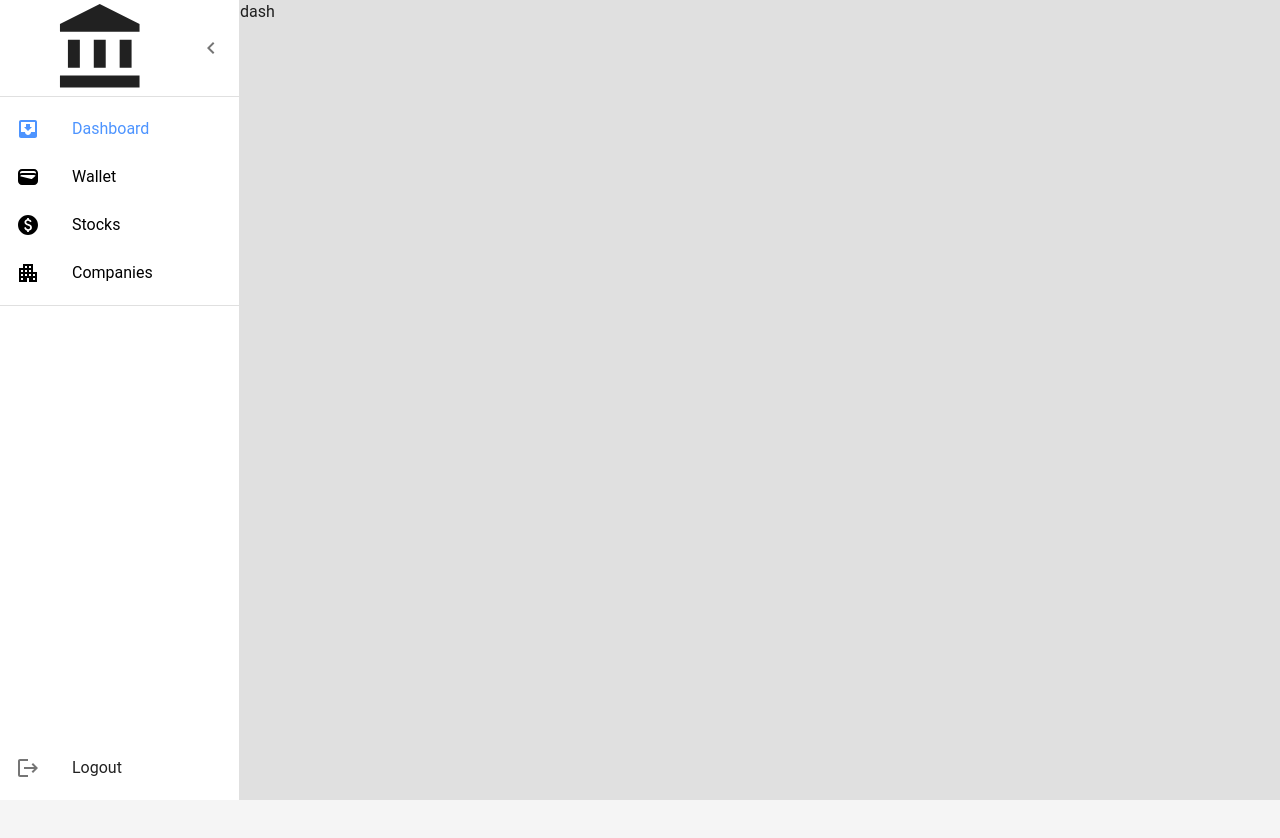
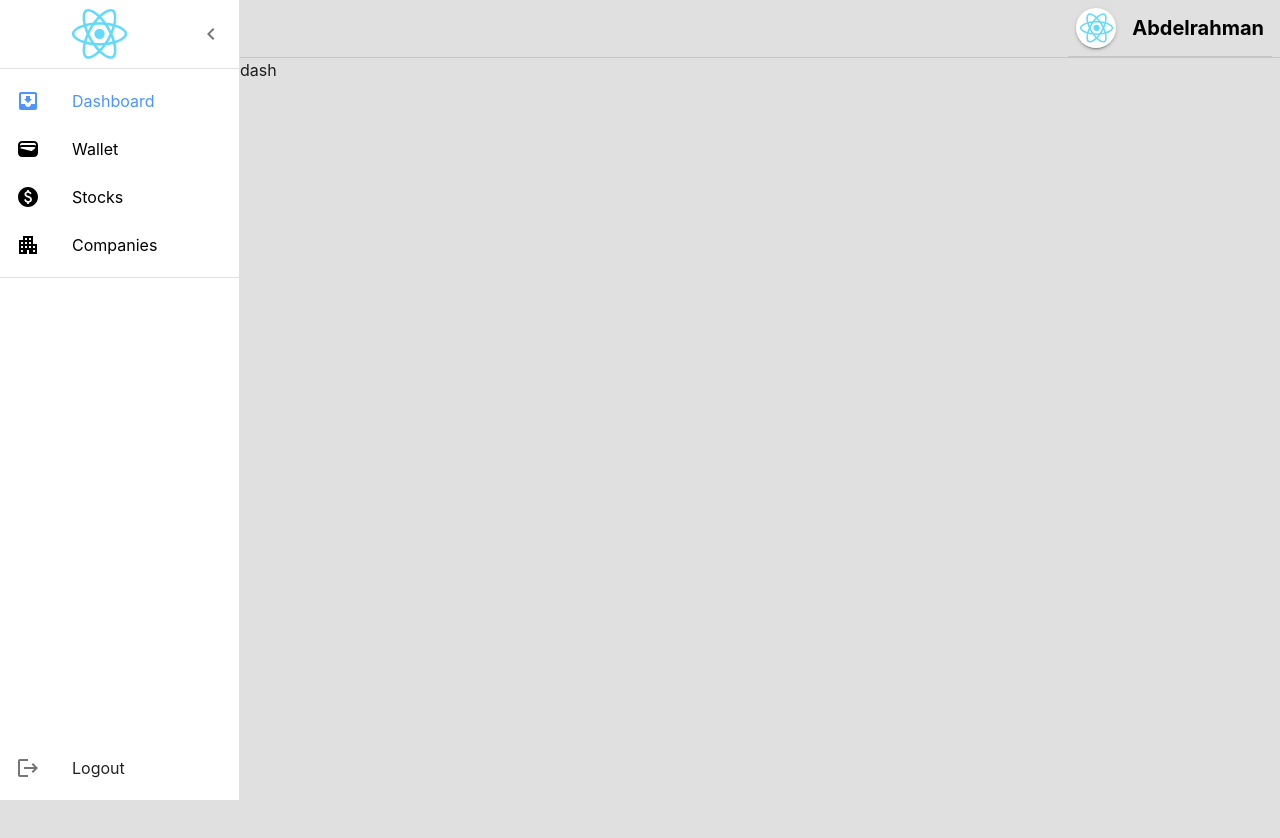
Before and after one commit to Abd-ELrahmanHamza/Stock-Market-Trading, a React (Create React App) app: page / in a window 1280 px wide. Shown: the top 838 px of the page. Before the commit the page ends 800 px from the top, so only its background shows below. Built offline with nearby package versions, Linux system fonts and the light colour scheme.

Commit message:
add user component

```diff
--- /dev/null
+++ b/src/presentation/components/User.tsx
@@ -0,0 +1,37 @@
+import Avatar from "@mui/material/Avatar";
+import Box from "@mui/material/Box";
+import Typography from "@mui/material/Typography";
+import styled from "@mui/material/styles/styled";
+
+const UserContainer = styled(Box)(({ theme }) => ({
+  display: "flex",
+  alignItems: "center",
+  justifyContent: "flex-end",
+  padding: "0.5rem",
+  borderBottom: `1px solid ${theme.palette.divider}`,
+}));
+
+const UserName = styled(Typography)(({ theme }) => ({
+  marginLeft: theme.spacing(2),
+  fontWeight: "bold",
+}));
+
+const UserAvatar = styled(Avatar)(({ theme }) => ({
+  backgroundColor: theme.palette.common.white,
+  boxShadow: theme.shadows[2],
+}));
+interface UserProps {
+  source: string;
+}
+const User = ({ source }: UserProps) => {
+  return (
+    <UserContainer>
+      <UserAvatar alt="Profile Picture" src={source} />
+      <UserName variant="h6" color="initial">
+        Abdelrahman
+      </UserName>
+    </UserContainer>
+  );
+};
+
+export default User;
--- a/src/presentation/features/Header.tsx
+++ b/src/presentation/features/Header.tsx
@@ -1,57 +1,19 @@
-import * as React from "react";
-import { styled } from "@mui/material/styles";
-import MuiAppBar, { AppBarProps as MuiAppBarProps } from "@mui/material/AppBar";
-import Toolbar from "@mui/material/Toolbar";
-import Typography from "@mui/material/Typography";
-import IconButton from "@mui/material/IconButton";
-import MenuIcon from "@mui/icons-material/Menu";
-import { Constants } from "../theme";
 import { Box } from "@mui/material";
-
-interface AppBarProps extends MuiAppBarProps {
-  open?: boolean;
-}
-
-const AppBar = styled(MuiAppBar, {
-  shouldForwardProp: (prop) => prop !== "open",
-})<AppBarProps>(({ theme, open }) => ({
-  transition: theme.transitions.create(["margin", "width"], {
-    easing: theme.transitions.easing.sharp,
-    duration: theme.transitions.duration.leavingScreen,
-  }),
-  zIndex: 10000,
-  ...(open && {
-    width: `calc(100% - ${Constants.drawerWidth}px)`,
-    marginLeft: `${Constants.drawerWidth}px`,
-    transition: theme.transitions.create(["margin", "width"], {
-      easing: theme.transitions.easing.easeOut,
-      duration: theme.transitions.duration.enteringScreen,
-    }),
-  }),
+import { styled } from "@mui/system";
+import User from "../components/User";
+import logo from "../assets/images/logo.svg";
+const HeaderContainer = styled(Box)(({ theme }) => ({
+  display: "flex",
+  alignItems: "center",
+  justifyContent: "flex-end",
+  padding: theme.spacing(0, 1),
+  borderBottom: `1px solid ${theme.palette.divider}`,
 }));
-
-interface HeaderProps {
-  open: boolean;
-  handleDrawerOpen: () => void;
-}
-const Header = ({ open, handleDrawerOpen }: HeaderProps) => {
+const Header = () => {
   return (
-    <AppBar open={open}>
-      <Toolbar>
-        <IconButton
-          color="inherit"
-          aria-label="open drawer"
-          onClick={handleDrawerOpen}
-          edge="start"
-          sx={{ mr: 2, ...(open && { display: "none" }) }}
-        >
-          <MenuIcon />
-        </IconButton>
-        <Typography variant="h6" noWrap component="div">
-          Stock Market
-        </Typography>
-      </Toolbar>
-    </AppBar>
+    <HeaderContainer>
+      <User source={logo} />
+    </HeaderContainer>
   );
 };
 
--- a/src/presentation/layouts/Sidebar.tsx
+++ b/src/presentation/layouts/Sidebar.tsx
@@ -5,7 +5,6 @@ import List from "@mui/material/List";
 import Divider from "@mui/material/Divider";
 import IconButton from "@mui/material/IconButton";
 import ChevronLeftIcon from "@mui/icons-material/ChevronLeft";
-import ChevronRightIcon from "@mui/icons-material/ChevronRight";
 import ListItem from "@mui/material/ListItem";
 import ListItemButton from "@mui/material/ListItemButton";
 import ListItemIcon from "@mui/material/ListItemIcon";
@@ -19,6 +18,7 @@ import { NavLink } from "../components/Link";
 import { Constants } from "../theme";
 import AccountBalanceIcon from "@mui/icons-material/AccountBalance";
 import MenuIcon from "@mui/icons-material/Menu";
+import logo from "../assets/images/logo.svg";
 
 const openedMixin = (theme: Theme): CSSObject => ({
   width: Constants.drawerWidth,
@@ -66,7 +66,7 @@ const Drawer = styled(MuiDrawer, {
   }),
 }));
 
-const Logo = styled(AccountBalanceIcon)(({ theme }) => ({
+const Logo = styled("img")(({ theme }) => ({
   width: "50%",
   height: "auto",
   margin: "auto",
@@ -114,7 +114,7 @@ const Sidebar = ({ open, toggleDrawer }: SidebarProps) => {
   return (
     <Drawer variant="permanent" open={open}>
       <DrawerHeader>
-        {open && <Logo />}
+        {open && <Logo alt="Logo" src={logo} />}
         <IconButton onClick={toggleDrawer}>
           {open ? <ChevronLeftIcon /> : <MenuIcon />}
         </IconButton>
--- a/src/presentation/pages/Investor/InvestorDashboard.tsx
+++ b/src/presentation/pages/Investor/InvestorDashboard.tsx
@@ -3,15 +3,15 @@ import Sidebar from "../../layouts/Sidebar";
 import { styled } from "@mui/material";
 import React from "react";
 import { Outlet } from "react-router-dom";
+import Header from "../../features/Header";
 const Container = styled(Box)({
   display: "flex",
 });
 
-const ContentContainer = styled(Box)(({ theme }) => ({
+const ContentContainer = styled(Box)(() => ({
   height: "100vh",
   width: "100%",
   overflow: "auto",
-  backgroundColor: theme.palette.grey[300],
 }));
 
 export default function InvestorDashboard() {
@@ -25,7 +25,7 @@ export default function InvestorDashboard() {
       <Box sx={{ display: "flex", width: "100%" }}>
         <Sidebar open={open} toggleDrawer={toggleDrawer} />
         <Box component="main" sx={{ width: "100%" }}>
-          {/* <Header open={open} handleDrawerOpen={handleDrawerOpen} /> */}
+          <Header />
           <ContentContainer>
             <Outlet></Outlet>
           </ContentContainer>
--- a/src/presentation/theme.tsx
+++ b/src/presentation/theme.tsx
@@ -1,7 +1,18 @@
-import { createTheme } from "@mui/material/styles";
+import { grey } from "@mui/material/colors";
+import { createTheme, responsiveFontSizes } from "@mui/material/styles";
 
 // Define your custom theme
-const theme = createTheme({
+const theme = responsiveFontSizes(
+  createTheme({
+    components: {
+      MuiCssBaseline: {
+        styleOverrides: {
+          body: {
+            backgroundColor: grey[300],
+          },
+        },
+      },
+    },
     palette: {
       primary: {
         main: "#0070f3", // Primary Blue
@@ -20,9 +31,21 @@ const theme = createTheme({
       },
     },
     typography: {
-    fontFamily: "Roboto, Arial, sans-serif", // Set your preferred font family
+      fontFamily: [
+        "-apple-system",
+        "BlinkMacSystemFont",
+        '"Segoe UI"',
+        "Roboto",
+        '"Helvetica Neue"',
+        "Arial",
+        "sans-serif",
+        '"Apple Color Emoji"',
+        '"Segoe UI Emoji"',
+        '"Segoe UI Symbol"',
+      ].join(","),
     },
-});
+  })
+);
 
 const Constants = {
   drawerWidth: 240,
```
Also changed, not shown: src/presentation/assets/images/logo.svg (added). Lines whose indentation alone changed are shown as unchanged.
